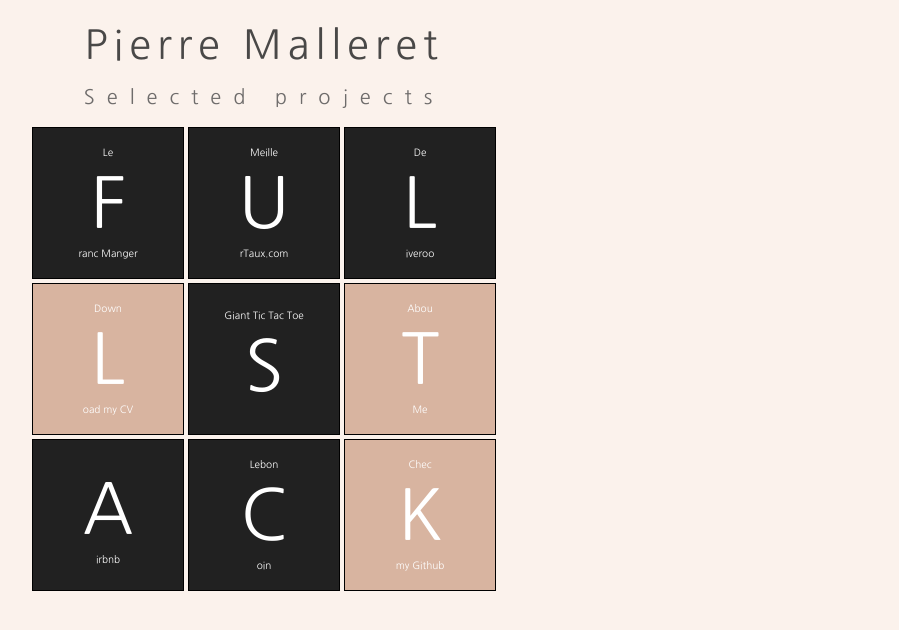
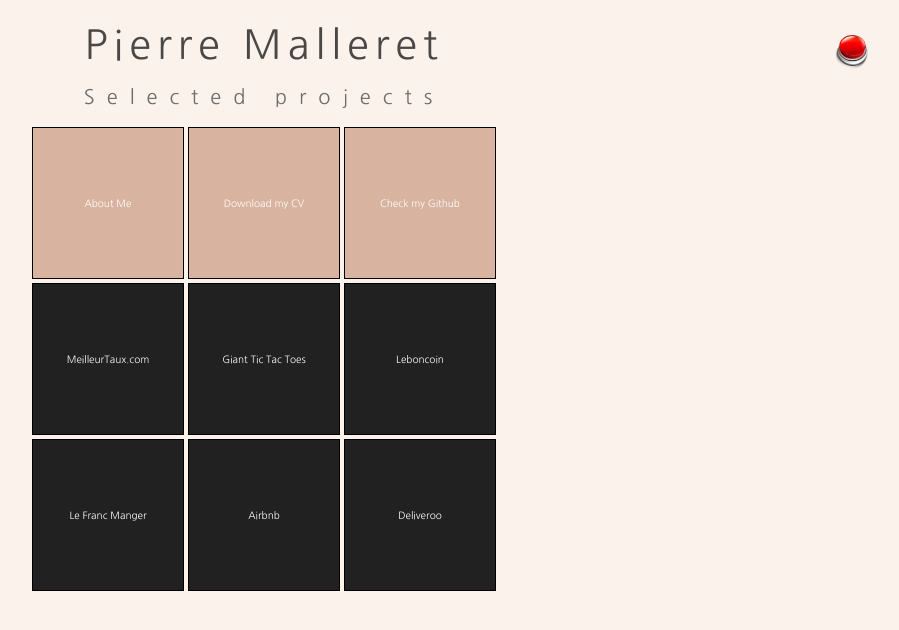
Before and after one commit to MgRl8ow3MhVr/portfolio, a React (Create React App) app: page / in a window 1280 px wide. Shown: the top 630 px of the page, without its empty margins (376-1275 px from the left). Built offline with nearby package versions, Linux system fonts and the light colour scheme.

Commit message:
modale et bouton

```diff
--- a/src/App.css
+++ b/src/App.css
@@ -1,3 +1,5 @@
+/* # # # # # # # # # RESET # # # # # # # # #  */
+
 * {
   margin: 0;
   padding: 0;
@@ -9,14 +11,14 @@
   cursor: default;
 }
 
+/* # # # # # # # # # MAIN PAGE # # # # # # # # #  */
+
 .app {
-  /* position: relative; */
   height: 100vh;
   display: flex;
   flex-direction: column;
   align-items: center;
   background-color: #fbf2ec;
-  /* opacity: 0.8; */
 }
 
 .header {
@@ -25,12 +27,22 @@
   margin-top: 20px;
   letter-spacing: 6px;
 }
+/* LE BOUTON */
+.app > img {
+  height: 35px;
+  width: 35px;
+  object-fit: cover;
+  position: absolute;
+  right: 35px;
+  top: 35px;
+}
 .subtitle {
   letter-spacing: 12px;
   font-size: 20px;
   color: rgba(89, 87, 87, 0.872);
   margin: 15px 0 15px 0;
 }
+/* Line of 3 */
 .projectscontenair {
   display: flex;
   justify-content: center;
@@ -107,7 +119,7 @@
   font-weight: bold;
 }
 
-/* # # # # # # # # # IMG + VISIT # # # # # # # # #  */
+/* # # # # # # # # # IMG de la Carte  # # # # # # # # #  */
 
 .fade {
   position: absolute;
@@ -124,21 +136,26 @@
   border-radius: 5px;
 }
 
-.visit {
-  position: absolute;
-  font-size: 15px;
-  padding: 2px;
-  top: 0;
-  z-index: 10;
-  right: 0;
-  border-radius: 5px;
-  margin: 4px;
-  border: solid 1px;
-  transition: all 0.4s ease;
-  background-color: white;
+@keyframes fadeIn {
+  0% {
+    opacity: 0;
+  }
+
+  100% {
+    opacity: 1;
+  }
 }
 
-/* # # # # # # # # # DESCRIPTION # # # # # # # # #  */
+@keyframes fadeOut {
+  0% {
+    opacity: 1;
+  }
+  100% {
+    opacity: 0;
+  }
+}
+
+/* # # # # # # # # # DESCRIPTION+VISIT+BIGGER # # # # # # # # #  */
 
 .description {
   position: absolute;
@@ -163,32 +180,62 @@
 .description::-webkit-scrollbar {
   display: none;
 }
+
+.visit {
+  position: absolute;
+  font-size: 15px;
+  padding: 2px;
+  top: 0;
+  z-index: 10;
+  right: 0;
+  border-radius: 5px;
+  margin: 4px;
+  border: solid 1px;
+  transition: all 0.4s ease;
+  background-color: white;
+}
+.bigger {
+  position: absolute;
+  font-size: 15px;
+  padding: 2px;
+  top: 20%;
+  z-index: 10;
+  right: 0;
+  border-radius: 5px;
+  margin: 4px;
+  border: solid 1px;
+  transition: all 0.4s ease;
+  background-color: white;
+}
+
 .in {
   transition-delay: 1s;
 }
 
 .out {
   transform: translate(200px);
-  /* display: none; */
 }
 
-/* # # # # # # # # # ANIMATIONS # # # # # # # # #  */
+/* # # # # # # # # # MODALE IMG # # # # # # # # #  */
+.gridprojects {
+  /* background-color: red; */
+  position: relative;
+}
 
-@keyframes fadeIn {
-  0% {
-    opacity: 0;
-  }
-
-  100% {
-    opacity: 1;
+.modaleimg > img {
+  position: absolute;
+  width: 100%;
+  height: 100%;
+  background-color: black;
+  opacity: 0.99;
+  z-index: 1000;
+  object-fit: cover;
+  left: 0;
+  top: 0;
+  animation: modale 1s;
+}
+@keyframes modale {
+  from {
+    transform: scale(0);
   }
 }
-
-@keyframes fadeOut {
-  0% {
-    opacity: 1;
-  }
-  100% {
-    opacity: 0;
-  }
-}
--- a/src/App.js
+++ b/src/App.js
@@ -1,9 +1,20 @@
-import React, { useState } from "react";
+import React, { useState, useEffect } from "react";
 import "./App.css";
 import Project from "./components/Project.js";
 import cartes from "./Cartes.js";
+import sortProjects from "./components/SortLetters.js";
+import Button from "./assets/button.png";
 
 function App() {
+  // const wordsList = ["malleret", "demos", "xxxx"];
+  const wordsList = [
+    "malleret",
+    "react",
+    "frontend",
+    "fullstack",
+    "r.native",
+    "dev"
+  ];
   const [carts, setCarts] = useState([
     false,
     false,
@@ -15,7 +26,26 @@ function App() {
     false,
     false
   ]);
+  const [wordNum, setWordNum] = useState(-1);
+  const [projetsList, setProjectList] = useState(cartes);
+  const [modaleImg, setModaleImg] = useState(null);
 
+  //pick a word from the list
+  const pickAWord = () => {
+    let num = wordNum;
+    // while (num === wordNum) {
+    //   num = Math.floor(Math.random() * wordsList.length);
+    // }
+    if (num === wordsList.length - 1) {
+      num = 0;
+    } else {
+      num++;
+    }
+    setWordNum(num);
+    setProjectList(sortProjects(wordsList[num], cartes));
+  };
+
+  //open one card
   const setACart = num => {
     const newValue = !carts[num];
     let arr = [];
@@ -27,79 +57,25 @@ function App() {
     setCarts(arr);
   };
 
-  /* # # # # # # TRI DES OBJETS # # # # # # # # # # # # # # # # # # # # # # # # # # */
-
-  function shuffleArray(array) {
-    for (var i = array.length - 1; i > 0; i--) {
-      var j = Math.floor(Math.random() * (i + 1));
-      var temp = array[i];
-      array[i] = array[j];
-      array[j] = temp;
-    }
-  }
-
-  const findaword = (word, tabIn) => {
-    //tableau de sortie avec 'pos du mot dans tab, pos de la lettre'
-    let outtab = [];
-    let tab = [...tabIn];
-    // boucle sur les lettres a chercher
-    for (let i = 0; i < word.length; i++) {
-      //boucle sur les mots qu'on a dispo
-      for (let j = 0; j < tab.length; j++) {
-        //si on a trouvé la lettre dans le mot courant
-        if (tab[j].title.toLowerCase().indexOf(word[i]) !== -1) {
-          tab[j].bigletter = tab[j].title.toLowerCase().indexOf(word[i]);
-          outtab.push(tab[j]);
-          tab.splice(j, 1);
-          break;
-        }
-        //si on arrive au bout sans trouver de lettre
-        if (j === tab.length - 1) {
-          return word[i];
-        }
-      }
-    }
-    //ici on a bien trouvé les lettres
-    //completer le tableau de sortie avec les mots non utilisés
-    tab.map(el => {
-      el.bigletter = -1;
-      outtab.push(el);
-    });
-    return outtab;
-  };
-
-  const findawordplus = word => {
-    let tab = [...cartes];
-    let currResult = findaword(word, tab);
-    let occurence = 0;
-
-    while (currResult.length === 1 && occurence < 50) {
-      occurence++;
-      // tab.unshift(tab.pop());
-      shuffleArray(tab);
-      currResult = findaword(word, tab);
-      console.log(currResult);
-    }
-
-    return currResult;
-  };
-
-  let projetsList = findawordplus("fullstack");
-  console.log("liste projets", projetsList);
-  if (projetsList.length === 1) {
-    console.log("pas trouve");
-    projetsList = cartes;
-    projetsList.map(proj => {
-      proj.bigletter = -1;
-    });
-  }
-
   /* # # # # # # APP # # # # # # # # # # # # # # # # # # # # # # # # # # */
 
   return (
     <div className="app">
       <div className="header">Pierre Malleret</div>
+      <img src={Button} alt="button" onClick={pickAWord} />
       <div className="subtitle">Selected projects</div>
+      <div className="gridprojects">
+        {modaleImg && (
+          <div className="modaleimg">
+            <img
+              src={modaleImg}
+              alt="video"
+              onClick={() => {
+                setModaleImg(null);
+              }}
+            />
+          </div>
+        )}
         {[0, 1, 2].map(num => {
           return (
             <div className="projectscontenair" key={num * 10}>
@@ -117,6 +93,7 @@ function App() {
                       setACart(num * 3 + index);
                     }}
                     bigletter={projet.bigletter}
+                    setModaleImg={setModaleImg}
                   />
                 );
               })}
@@ -124,6 +101,9 @@ function App() {
             </div>
           );
         })}
+        {/* end of gridProject */}
+      </div>
+      {/* end of APp */}
     </div>
   );
 }
--- a/src/Cartes.js
+++ b/src/Cartes.js
@@ -49,7 +49,7 @@ const obj5 = {
 /* # # # # # # LEBONCOIN # # # # # # # # # # # # # # # */
 const obj6 = {
   title: "Leboncoin",
-  gif: imggif,
+  gif: leboncoin,
   description:
     "Simulation of a bank credit. Conservation of data if the user leaves the page through a cookie. Technologies used: React, Node.js, Javascript, backend, mailgun",
   link: "https://leboncoinfullstack.netlify.com/"
--- a/src/components/Project.js
+++ b/src/components/Project.js
@@ -9,9 +9,10 @@ function Project({
   title,
   color,
   link,
-  bigletter
+  bigletter,
+  setModaleImg
 }) {
-  const pos = bigletter;
+  const pos = bigletter !== undefined ? bigletter : -1;
 
   return (
     <div
@@ -33,6 +34,14 @@ function Project({
       <a className={show ? "visit in" : "visit out"} href={link}>
         visit
       </a>
+      <div
+        className={show ? "bigger in" : "bigger out"}
+        onClick={() => {
+          setModaleImg(gif);
+        }}
+      >
+        big
+      </div>
 
       <Fade show={show}>
         <img src={gif} alt="gif" />
--- /dev/null
+++ b/src/components/SortLetters.js
@@ -0,0 +1,64 @@
+function shuffleArray(array) {
+  for (var i = array.length - 1; i > 0; i--) {
+    var j = Math.floor(Math.random() * (i + 1));
+    var temp = array[i];
+    array[i] = array[j];
+    array[j] = temp;
+  }
+}
+
+const findaword = (word, tabIn) => {
+  //tableau de sortie avec 'pos du mot dans tab, pos de la lettre'
+  let outtab = [];
+  let tab = [...tabIn];
+  // boucle sur les lettres a chercher
+  for (let i = 0; i < word.length; i++) {
+    //boucle sur les mots qu'on a dispo
+    for (let j = 0; j < tab.length; j++) {
+      //si on a trouvé la lettre dans le mot courant
+      if (tab[j].title.toLowerCase().indexOf(word[i]) !== -1) {
+        tab[j].bigletter = tab[j].title.toLowerCase().indexOf(word[i]);
+        outtab.push(tab[j]);
+        tab.splice(j, 1);
+        break;
+      }
+      //si on arrive au bout sans trouver de lettre
+      if (j === tab.length - 1) {
+        return word[i];
+      }
+    }
+  }
+  //ici on a bien trouvé les lettres
+  //completer le tableau de sortie avec les mots non utilisés
+  tab.map(el => {
+    el.bigletter = -1;
+    outtab.push(el);
+  });
+  return outtab;
+};
+
+const sortProjects = (word, listProjects) => {
+  let tab = [...listProjects];
+  let currResult = findaword(word, tab);
+  let occurence = 0;
+
+  while (currResult.length === 1 && occurence < 30) {
+    occurence++;
+    // tab.unshift(tab.pop());
+    shuffleArray(tab);
+    currResult = findaword(word, tab);
+    console.log(currResult);
+  }
+
+  //ici on n'a pas trouvé de combinaison
+  if (currResult.length === 1) {
+    listProjects.map(proj => {
+      proj.bigletter = -1;
+    });
+    return listProjects;
+  }
+
+  return currResult;
+};
+
+export default sortProjects;
```
Also changed, not shown: src/assets/button.png (added). Lines whose indentation alone changed are shown as unchanged.
